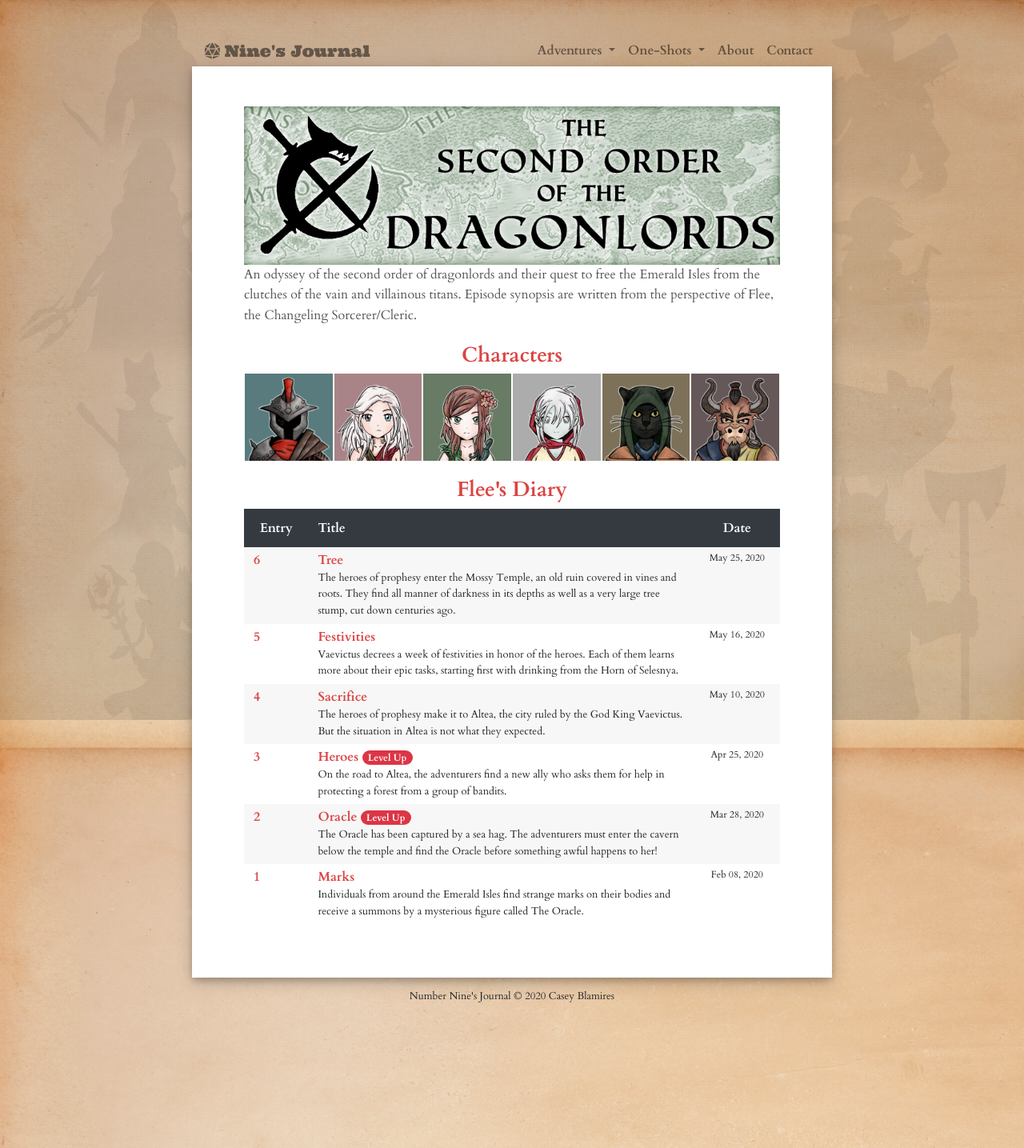
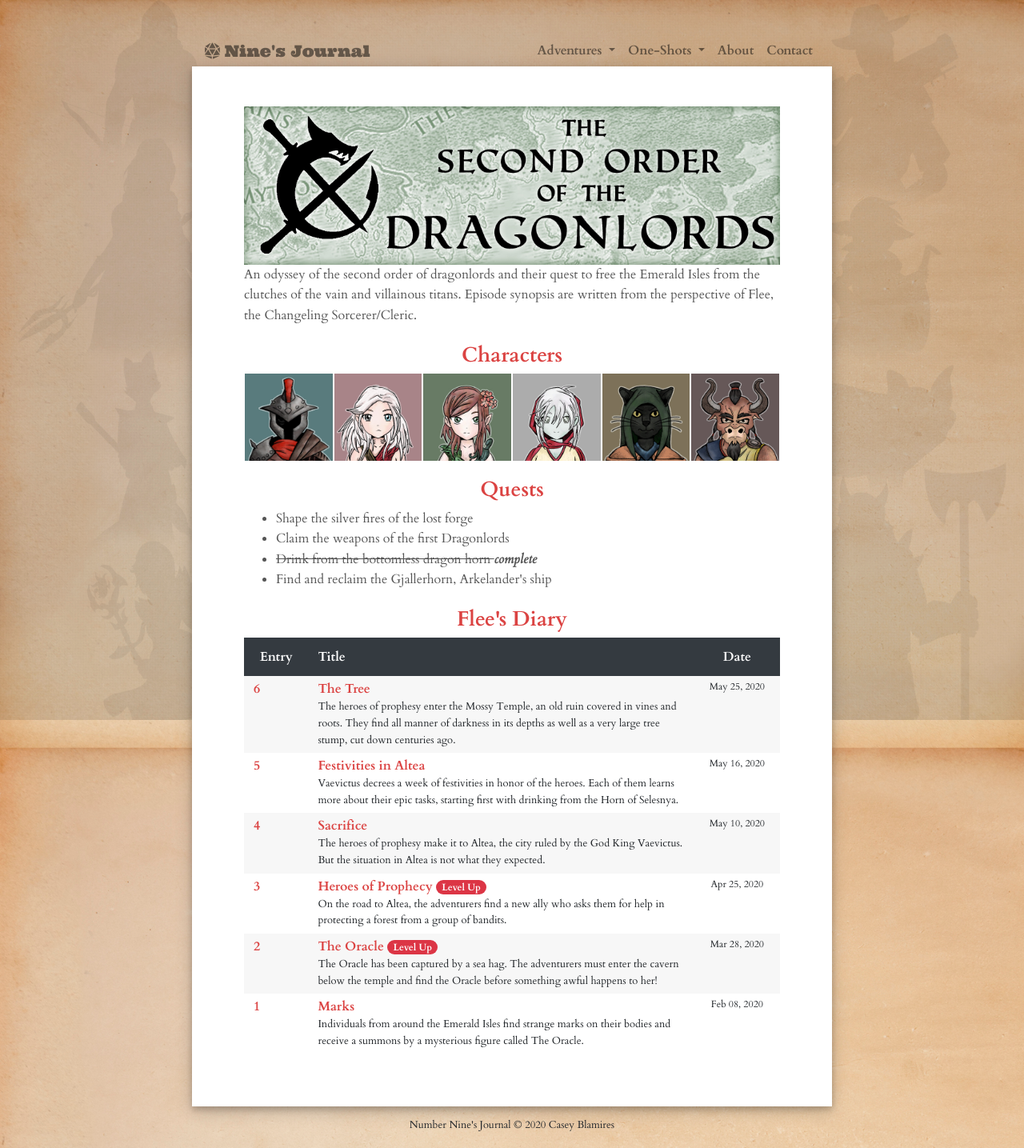
Before and after one commit to clblamires/ninesjournal, a Jekyll site: the page built from secondorder.html, in a window 1280 px wide. Shown: the whole page at 80% size. Built offline with Jekyll 4.4.1, drawn with Linux system fonts in a browser that asks for light colours; nearby versions of some CDN libraries.

Commit message:
story updates

```diff
--- a/_posts/2020-03-28-oracle.md
+++ b/_posts/2020-03-28-oracle.md
@@ -1,6 +1,6 @@
 ---
 layout: post
-title: Oracle
+title: The Oracle
 date: 2020-03-28T17:30:04.545Z
 recorded: March 28, 2020
 episode: 2
--- a/_posts/2020-04-25-heroes.md
+++ b/_posts/2020-04-25-heroes.md
@@ -1,6 +1,6 @@
 ---
 layout: post
-title: Heroes
+title: Heroes of Prophecy
 date: 2020-04-25T18:00:04.545Z
 recorded: April 25, 2020
 episode: 3
--- a/_posts/2020-05-17-festivities.md
+++ b/_posts/2020-05-17-festivities.md
@@ -1,6 +1,6 @@
 ---
 layout: post
-title: Festivities
+title: Festivities in Altea
 date: 2020-05-17T00:30:00.000Z
 recorded: May 16, 2020
 episode: "5"
--- a/_posts/2020-05-26-tree.md
+++ b/_posts/2020-05-26-tree.md
@@ -1,6 +1,6 @@
 ---
 layout: post
-title: Tree
+title: The Tree
 date: 2020-05-26T19:48:16.842Z
 recorded: May 25, 2020
 episode: "6"
--- a/secondorder.html
+++ b/secondorder.html
@@ -30,9 +30,25 @@ permalink: /second-order/
     <a href="{{ site.url }}/characters/torrag"  data-toggle="modal" data-target="#torrag">
         <img src="{{ site_url }}/images/secondorder/torrag.jpg">
     </a>
+</div>
 
-
-</div>
+<h2>Quests</h2>
+<ul>
+    <li>
+        Shape the silver fires of the lost forge
+    </li>
+    <li>
+        Claim the weapons of the first Dragonlords
+    </li>
+    <li>
+        <s>
+            Drink from the bottomless dragon horn
+        </s> <b><i>complete</i></b>
+    </li>
+    <li>
+        Find and reclaim the Gjallerhorn, Arkelander's ship
+    </li>
+</ul>
 
 <div class="modal fade" id="actaeon" role="dialog">
     <div class="modal-dialog">
```
Also changed, not shown: other parts of secondorder.html (+6 -6 lines).
